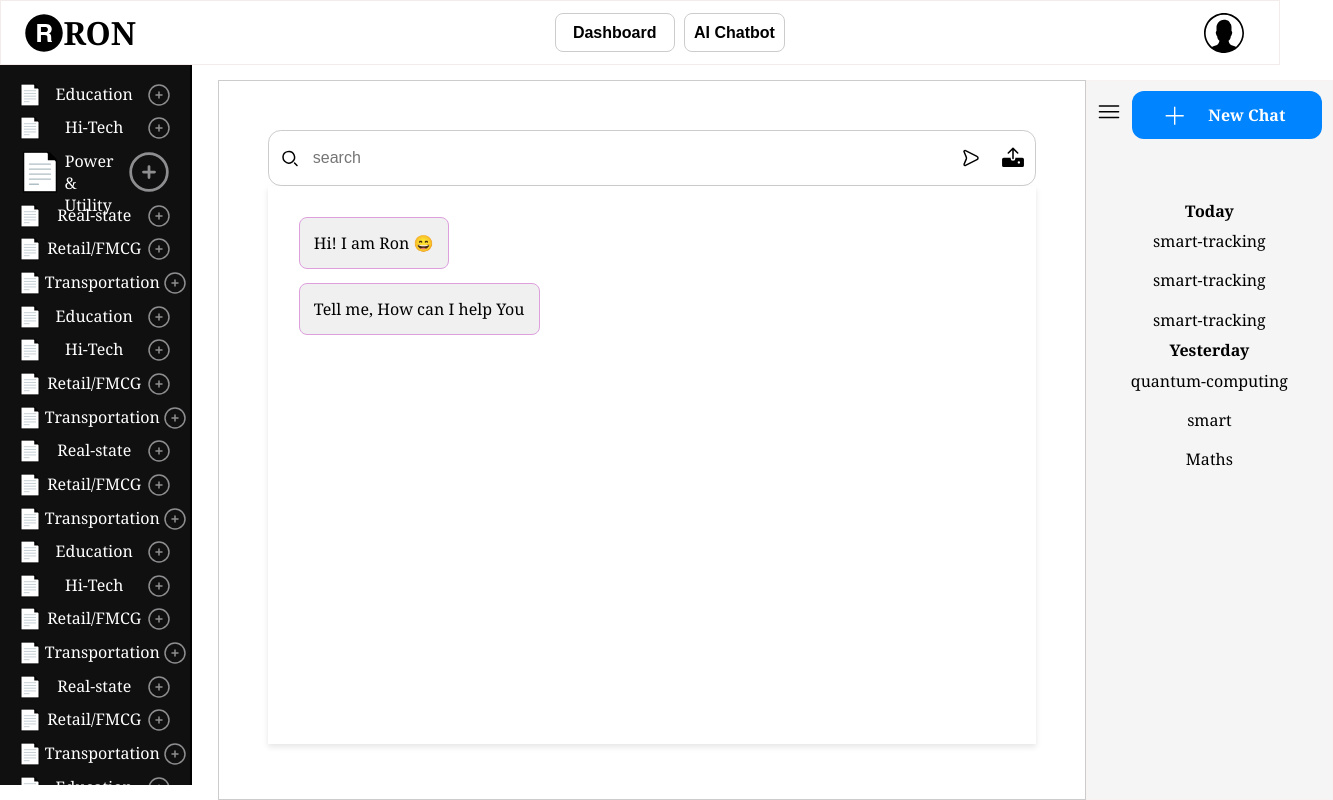
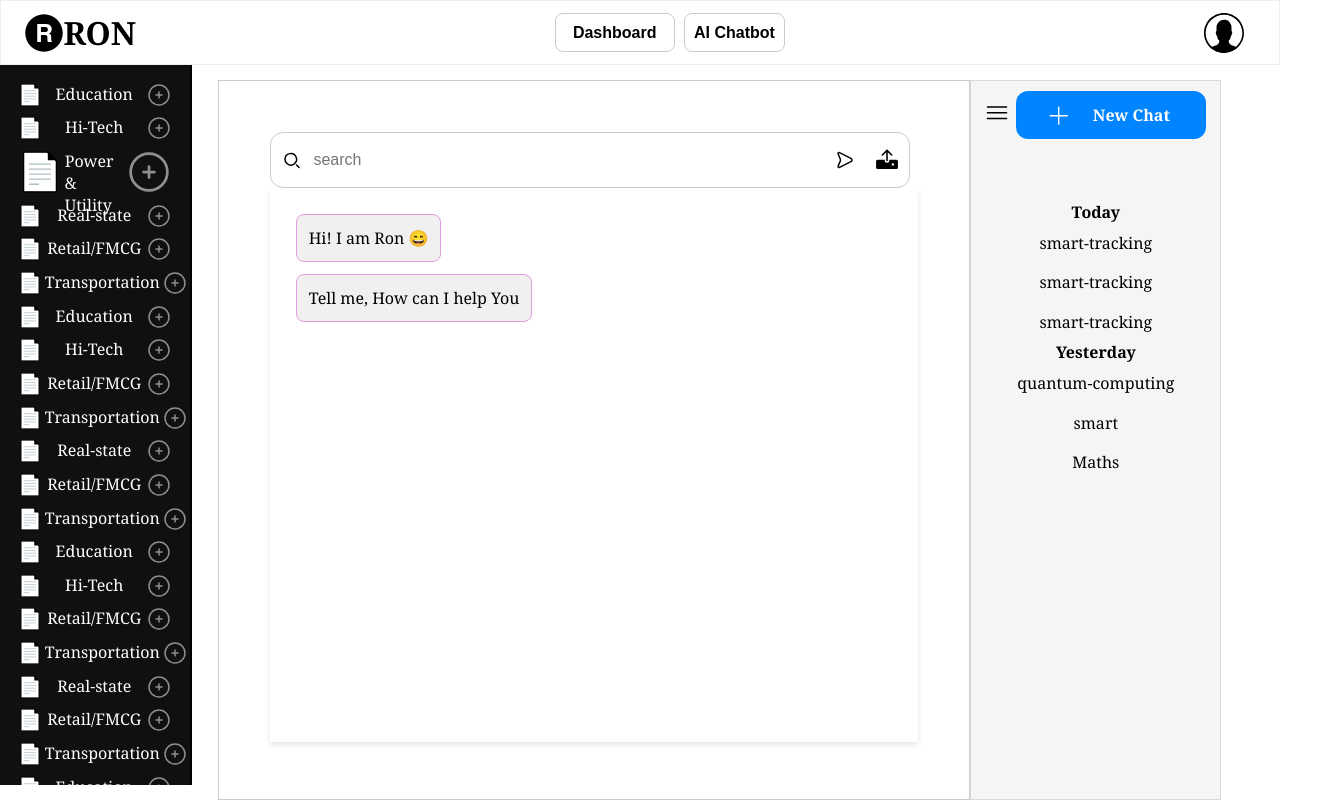
Before and after one commit to sanjeev74kr/AI-Chatbot, a React (Create React App) app: page / in a window 1280 px wide. Shown: the whole page, 1333 px wide, since content can reach past the window. Built offline with nearby package versions, Linux system fonts and the light colour scheme.

Commit message:
removed scrollbar

```diff
--- a/src/css/Chats.css
+++ b/src/css/Chats.css
@@ -9,7 +9,7 @@
 .Chats-UI {
   display: flex;
   height: 90vh;
-  min-width: 60vw;
+  min-width: 80vw;
   background-color:white;
   border-radius: 3%;
   flex-direction: row;
@@ -21,8 +21,8 @@
 .Chats-main-section {
   display: flex;
   flex-direction: column;
-  flex: 0 0 40%;
   padding: 5%;
+  width: 60vw;
   background-color: white;
   border: 1px solid #ccc;
 }
@@ -33,7 +33,7 @@
 .search-box {
   display: flex;
   align-items: center;
-  width: 60vw;
+  width: 50vw;
   background-color:white;
   border: 1px solid #ccc;
   border-radius: .8em;
@@ -132,10 +132,10 @@
   display: flex;
   flex-direction: column;
   background-color: whitesmoke;
-  flex: 0 0 25%;
   margin-right: 2%;
   padding: 1%;
-  border: 1px solid #f8f2f2;
+  width:20vw;
+  border: 1px solid #dcd7d7;
 }
 
 /*Chat history top section*/
@@ -144,7 +144,7 @@
   align-items: center;
   margin-top: 0%;
   margin-bottom: 5%;
-  justify-content: space-between;
+  justify-content: space-around;
 }
 
 /* .Chat-history {
```
